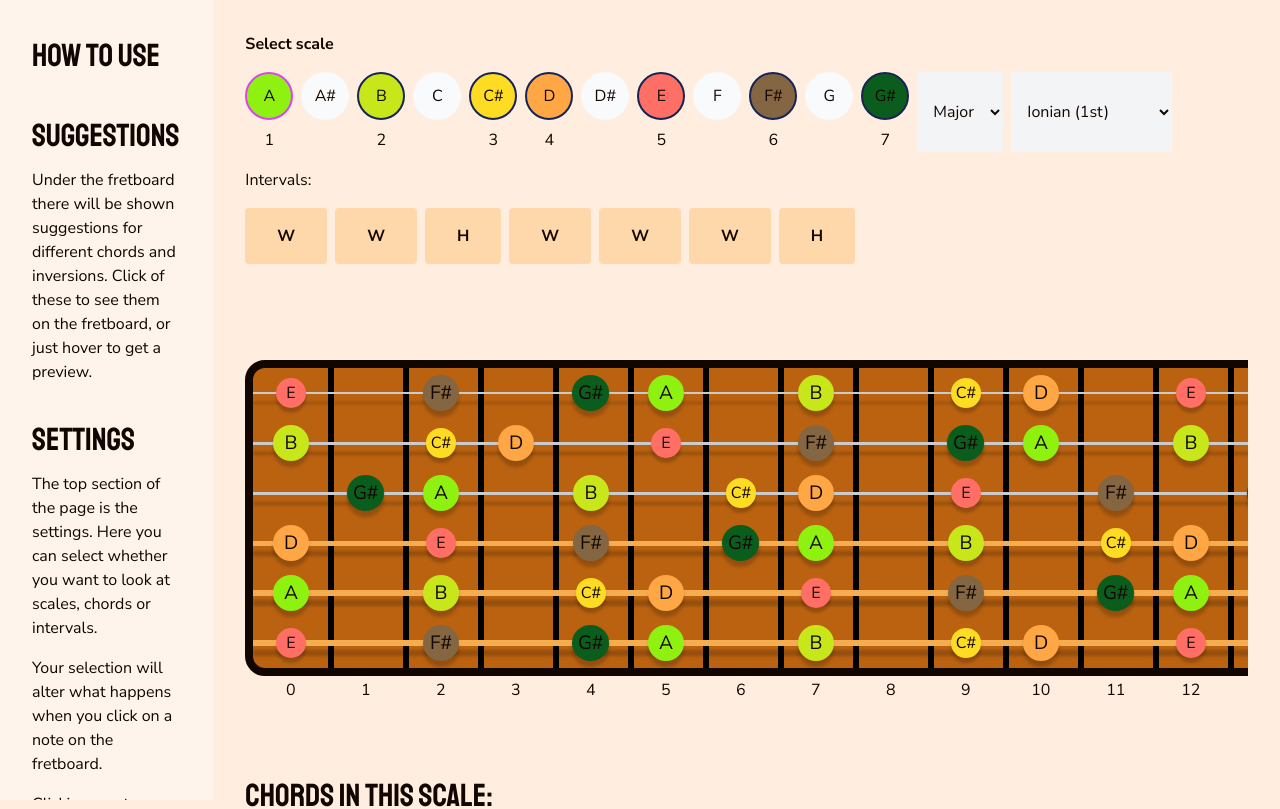
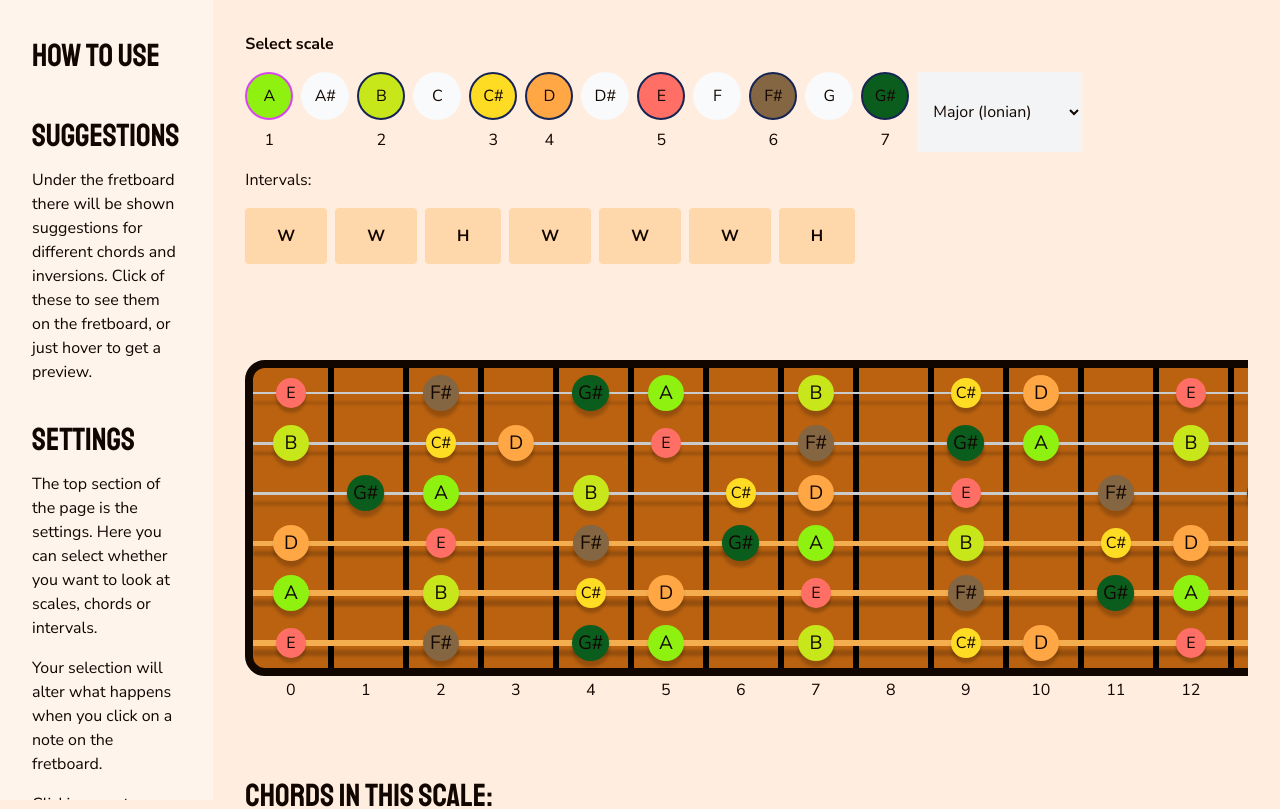
Before and after one commit to ChristianPisani/GuitarApp, a React (Vite) app in the folder GuitarApp/: page /visualizer in a window 1280 px wide. Shown: the top 809 px of the page. Built offline with nearby package versions, Linux system fonts and the light colour scheme; a web font is replaced by a local one.

Commit message:
Add more scales

```diff
--- a/GuitarApp/src/data/scales.ts
+++ b/GuitarApp/src/data/scales.ts
@@ -2,14 +2,95 @@ import { Scale } from "../types/musical-terms";
 
 // w, w, h, w, w, w, h
 export const majorScale: Scale = {
-  name: "Major",
+  name: "Major (Ionian)",
   intervals: ["w", "w", "h", "w", "w", "w", "h"],
+};
+
+export const dorian: Scale = {
+  name: "Dorian",
+  intervals: ["w", "h", "w", "w", "w", "h", "w"],
+};
+
+export const phrygian: Scale = {
+  name: "Phrygian",
+  intervals: ["h", "w", "w", "w", "h", "w", "w"],
+};
+
+export const lydian: Scale = {
+  name: "Lydian",
+  intervals: ["w", "w", "w", "h", "w", "w", "h"],
+};
+
+export const mixolydian: Scale = {
+  name: "Mixolydian",
+  intervals: ["w", "w", "h", "w", "w", "h", "w"],
+};
+
+export const locrian: Scale = {
+  name: "Locrian",
+  intervals: ["h", "w", "w", "h", "w", "w", "w"],
 };
 
 // Minor scale is just major scale starting from the sixth degree
 export const minorScale: Scale = {
-  name: "Minor",
+  name: "Minor (Aeolian)",
   intervals: ["w", "h", "w", "w", "h", "w", "w"],
 };
 
-export const availableScales = [majorScale, minorScale];
+export const melodicMinorScale: Scale = {
+  name: "Melodic minor",
+  intervals: ["w", "h", "w", "w", "w", "w", "h"],
+};
+
+export const harmonicMinor: Scale = {
+  name: "Harmonic minor",
+  intervals: ["w", "h", "w", "w", "h", "wh", "h"],
+};
+
+export const minorPentatonic: Scale = {
+  name: "Minor pentatonic",
+  intervals: ["wh", "w", "w", "wh", "w"],
+};
+
+export const majorPentatonic: Scale = {
+  name: "Major pentatonic",
+  intervals: ["w", "w", "wh", "w", "wh"],
+};
+
+export const minorBlues: Scale = {
+  name: "Minor blues",
+  intervals: ["wh", "w", "h", "h", "wh", "w"],
+};
+
+export const majorBlues: Scale = {
+  name: "Major blues",
+  intervals: ["w", "h", "h", "wh", "w", "wh"],
+};
+
+export const augmented: Scale = {
+  name: "Augmented",
+  intervals: ["wh", "h", "wh", "h", "wh", "h"],
+};
+
+export const diminished: Scale = {
+  name: "Diminished",
+  intervals: ["w", "h", "w", "h", "w", "h", "w", "h"],
+};
+
+export const availableScales = [
+  majorScale,
+  dorian,
+  phrygian,
+  lydian,
+  mixolydian,
+  minorScale,
+  locrian,
+  melodicMinorScale,
+  harmonicMinor,
+  minorPentatonic,
+  majorPentatonic,
+  minorBlues,
+  majorBlues,
+  augmented,
+  diminished,
+];
--- a/GuitarApp/src/routes/article-page/article-page.tsx
+++ b/GuitarApp/src/routes/article-page/article-page.tsx
@@ -5,8 +5,6 @@ import "./article-page.scss";
 
 export const ArticlePage = () => {
   const { article } = useLoaderData() as { article: Article };
-
-  console.log({ article });
 
   return (
     <div className={"article"}>
--- a/GuitarApp/src/routes/fretboard-visualization/FretboardVisualization.tsx
+++ b/GuitarApp/src/routes/fretboard-visualization/FretboardVisualization.tsx
@@ -14,13 +14,8 @@ import { availableScales, majorScale } from "../../data/scales";
 import { ChordVisualizer } from "../../ui/chord/chord";
 
 const Settings = () => {
-  const {
-    selectedScale,
-    selectedMode,
-    selectedNote,
-    setSelectedScale,
-    setSelectedNote,
-  } = useContext(FretboardContext);
+  const { selectedScale, selectedNote, setSelectedScale, setSelectedNote } =
+    useContext(FretboardContext);
 
   return (
     <div className={"flex flex-col gap-4 p-8"}>
@@ -57,15 +52,6 @@ const Settings = () => {
           {availableScales.map((scale, index) => (
             <option value={index}>{scale.name}</option>
           ))}
-        </select>
-        <select className={"p-3 bg-gray-100"}>
-          <option>Ionian (1st)</option>
-          <option>Dorian (2nd)</option>
-          <option>Phrygian (3rd)</option>
-          <option>Lydian (4th)</option>
-          <option>Mixolydian (5th)</option>
-          <option>Aeolian (6th)</option>
-          <option>Locrian (7th)</option>
         </select>
       </div>
 
@@ -123,6 +109,11 @@ export const FretboardVisualization = () => {
   const [selectedScale, setSelectedScale] = useState<Scale>(majorScale);
   const [selectedMode, setSelectedMode] = useState<Mode>(1);
 
+  const degrees = [];
+  for (let i = 0; i < selectedScale.intervals.length; i++) {
+    degrees.push(i);
+  }
+
   return (
     <FretboardContext.Provider
       value={{
@@ -143,7 +134,7 @@ export const FretboardVisualization = () => {
           </div>
           <div className={"p-8"}>
             <h2>Chords in this scale:</h2>
-            {[0, 1, 2, 3, 4, 5, 6].map((degree) => {
+            {degrees.map((degree) => {
               const chord = getScaleChord(
                 selectedNote,
                 selectedScale,
--- a/GuitarApp/src/types/musical-terms.ts
+++ b/GuitarApp/src/types/musical-terms.ts
@@ -10,7 +10,7 @@ export type Chord = {
   intervals: number[];
 };
 
-export type Interval = "w" | "h";
+export type Interval = "w" | "h" | "wh";
 
 export type Scale = {
   name: string;
--- a/GuitarApp/src/utility/noteFunctions.ts
+++ b/GuitarApp/src/utility/noteFunctions.ts
@@ -124,7 +124,9 @@ export const getScaleChromaticScaleIndexes = (rootNote: Note, scale: Scale) => {
 
   let intervalIndex = 0;
   for (let i = 0; i < scale.intervals.length - 1; i++) {
-    if (scale.intervals[i] === "w") {
+    if (scale.intervals[i] === "wh") {
+      intervalIndex += 3;
+    } else if (scale.intervals[i] === "w") {
       intervalIndex += 2;
     } else {
       intervalIndex += 1;
```
